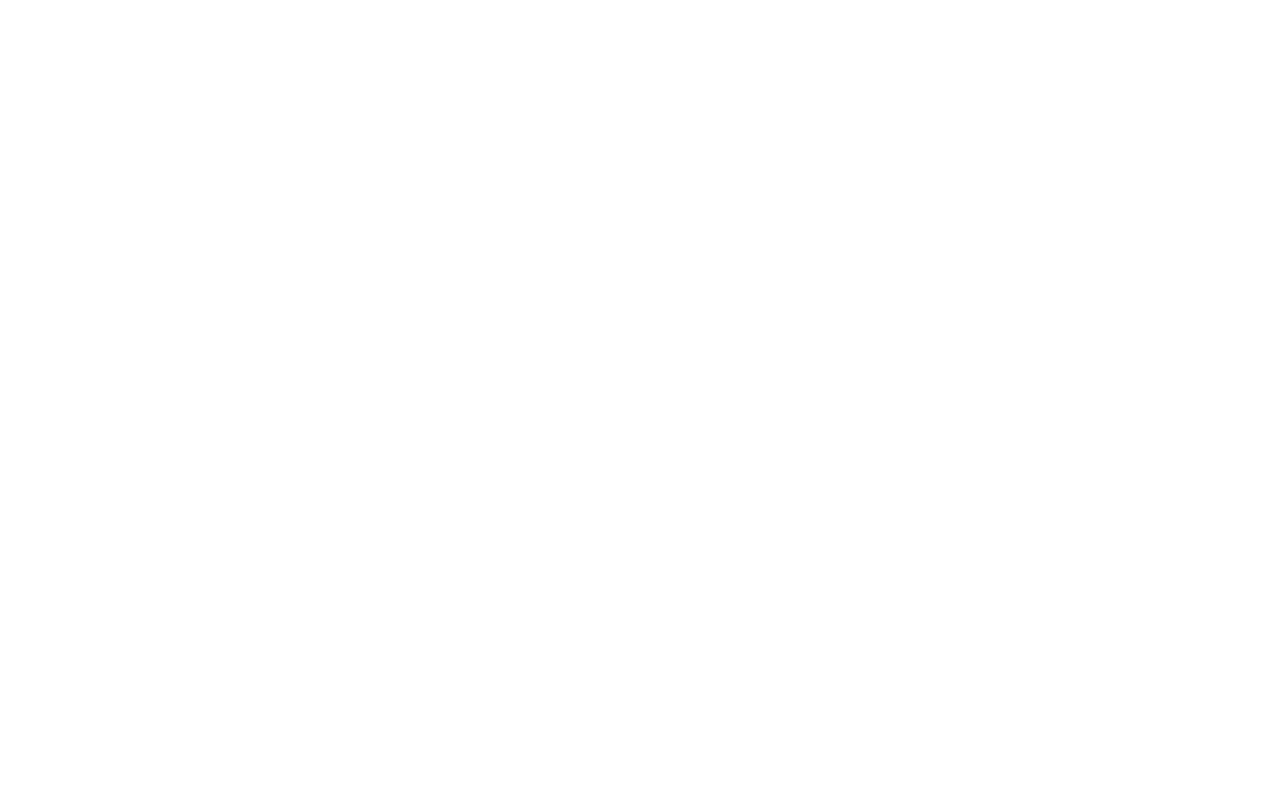
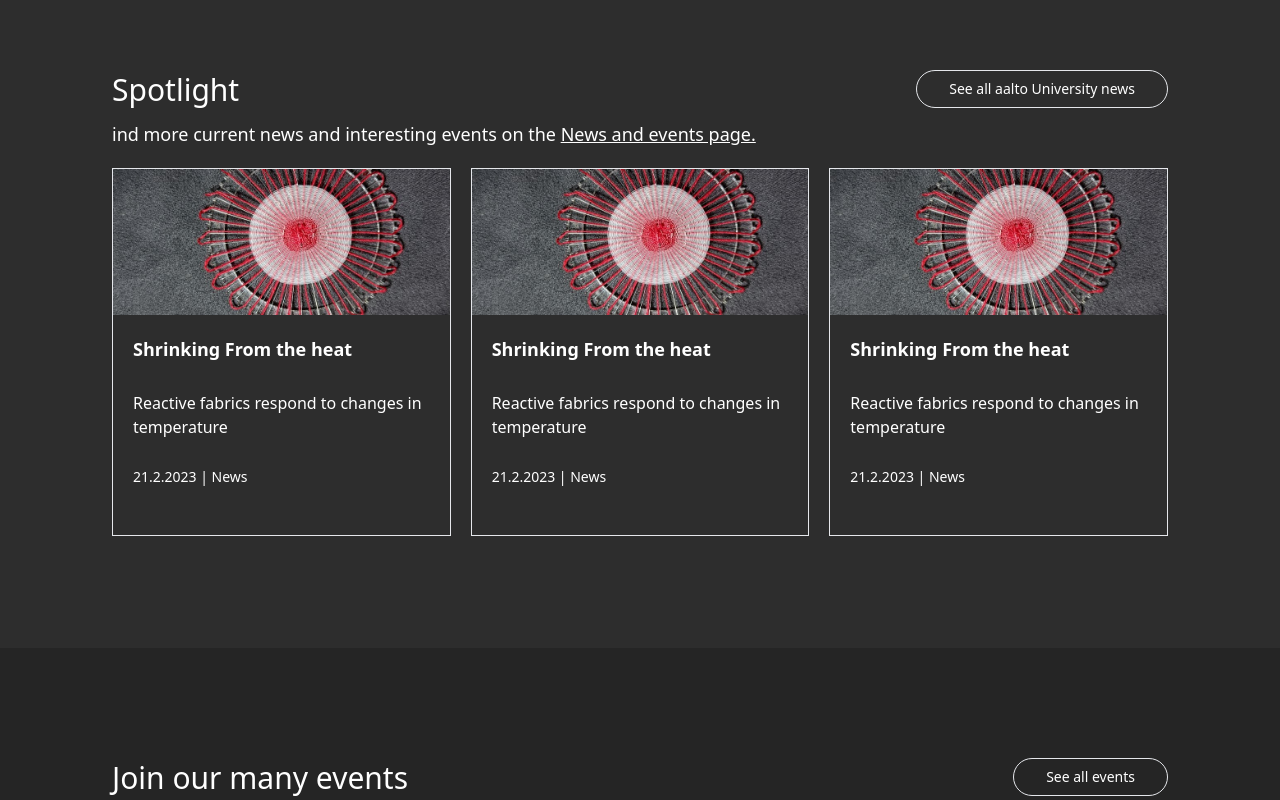
Before and after one commit to MugaboDenys/aalto-uni, a Next.js app: page / in a window 1280 px wide. Shown: the part 680-1480 px from the top of the page. Before the commit the page ends 800 px from the top, so only its background shows below. Built offline with nearby package versions, Linux system fonts and the light colour scheme.

Commit message:
spotlight section

```diff
--- a/components/sections/Spotlight.js
+++ b/components/sections/Spotlight.js
@@ -5,24 +5,47 @@
 import img13 from "../../public/images/img13.jpg"
 import Card2 from "../ui/Card2";
 import BigCard from "../ui/BigCard";
+import Button from "../ui/Button";
 
-const Spotlight = () => {
+const Spotlight = ({mainTitle,btnName, className, styles}) => {
     return (
-        <Layout>
-            <div className="">
 
+        <div className={`${className} px-28 py-28 text-white`}>
+            <div className="relative">
+                <h2 className="text-3xl">{mainTitle}</h2>
+                <h3 className="text-lg pt-3">ind more current news and interesting events on the <span className="underline hover:bg-neutral-700 text-white">News and events page.</span></h3>
+                <Button name={btnName} link="/" className={"absolute text-sm hover:border-transparent right-0 bottom-10 border"} />
             </div>
-        </Layout>
-     );
-}
-
-export default Spotlight;
-
-                {/* <Card1
+            <div className="flex gap-5 pt-5">
+                 <Card1
                     image={img11}
                     title="Shrinking From the heat"
                     paragraph={"Reactive fabrics respond to changes in temperature"}
                     date={"21.2.2023"}
                     cat={"News"}
-                    className="border"
-                /> */}
+                    className= {styles}
+                />
+                <Card1
+                    image={img11}
+                    title="Shrinking From the heat"
+                    paragraph={"Reactive fabrics respond to changes in temperature"}
+                    date={"21.2.2023"}
+                    cat={"News"}
+                    className= {styles}
+                />
+                <Card1
+                    image={img11}
+                    title="Shrinking From the heat"
+                    paragraph={"Reactive fabrics respond to changes in temperature"}
+                    date={"21.2.2023"}
+                    cat={"News"}
+                    className= {styles}
+                />
+            </div>
+
+        </div>
+
+     );
+}
+
+export default Spotlight;
--- a/components/ui/Button.js
+++ b/components/ui/Button.js
@@ -2,7 +2,7 @@
 
 const Button = ({link, className, name}) => {
     return (
-        <Link href={link} className={`${className} block rounded-full px-8 py-3 duration-200 hover:bg-blue1 hover:text-white`} >
+        <Link href={link} className={`${className} block rounded-full px-8 py-2 duration-200 hover:bg-blue1 hover:text-white`} >
             {name}
         </Link>
      );
--- a/pages/index.js
+++ b/pages/index.js
@@ -21,7 +21,8 @@
       <main className="bg-gray2">
       <Navbar/>
       <Hero/>
-      <Spotlight/>
+      <Spotlight className={"bg-gray1"} styles="border" mainTitle={"Spotlight "} btnName="See all aalto University news"/>
+      <Spotlight className={"bg-gray2"} mainTitle={"Join our many events"}  btnName="See all events" />
       </main>
     </>
   )
```
